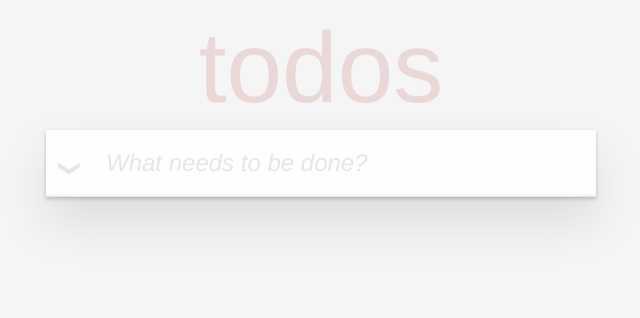
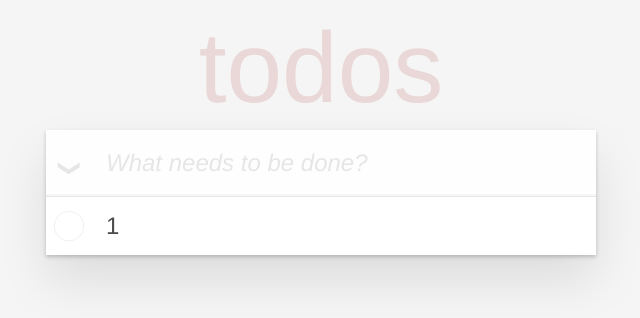
Before and after one commit to nikitamax/todo-angular, an Angular app: page / in a window 1280 px wide. Shown: the top 318 px of the page, without its empty margins (319-959 px from the left). Built offline with nearby package versions, Linux system fonts and the light colour scheme; no server answers; the database is empty.

Commit message:
get tasks from firevase

```diff
--- a/src/app/main-input/main-input.component.ts
+++ b/src/app/main-input/main-input.component.ts
@@ -1,14 +1,9 @@
-import { Component, OnInit } from '@angular/core';
+import { Component } from '@angular/core';
 
 @Component({
   selector: 'main-input',
   templateUrl: './main-input.component.html',
 })
-export class MainInputComponent implements OnInit {
-
-  constructor() { }
-
-  ngOnInit(): void {
-  }
-
+export class MainInputComponent {
+  constructor() {}
 }
--- /dev/null
+++ b/src/app/task-item/task-item.component.html
@@ -0,0 +1,11 @@
+<li>
+  <input type="text" class="edit" />
+
+  <div class="view">
+    <input type="checkbox" class="toggle" />
+
+    <label>1</label>
+
+    <button class="destroy"></button>
+  </div>
+</li>
--- a/src/app/task-list/task-list.component.html
+++ b/src/app/task-list/task-list.component.html
@@ -1 +1,3 @@
-<ul class="todo-list"></ul>
+<ul class="todo-list">
+  <task-item></task-item>
+</ul>
--- a/src/app/task-list/task-list.component.ts
+++ b/src/app/task-list/task-list.component.ts
@@ -1,14 +1,9 @@
-import { Component, OnInit } from '@angular/core';
+import { Component } from '@angular/core';
 
 @Component({
   selector: 'task-list',
-  templateUrl: './task-list.component.html'
+  templateUrl: './task-list.component.html',
 })
-export class TaskListComponent implements OnInit {
-
-  constructor() { }
-
-  ngOnInit(): void {
-  }
-
+export class TaskListComponent {
+  constructor() {}
 }
```
Also changed, not shown: src/app/app.component.ts (+6 -6 lines), src/app/app.module.ts (+12 -13 lines), src/app/task-item/task-item.component.ts (added, +9 -0 lines), src/app/app.component.html (line endings or trailing spaces).
